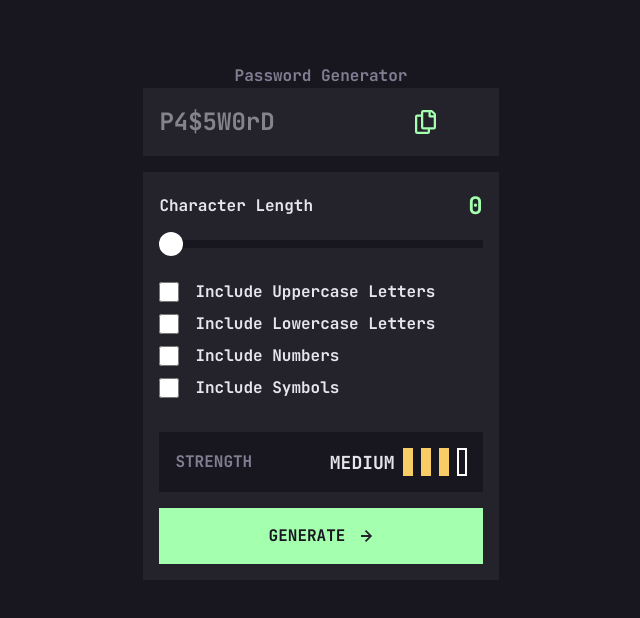
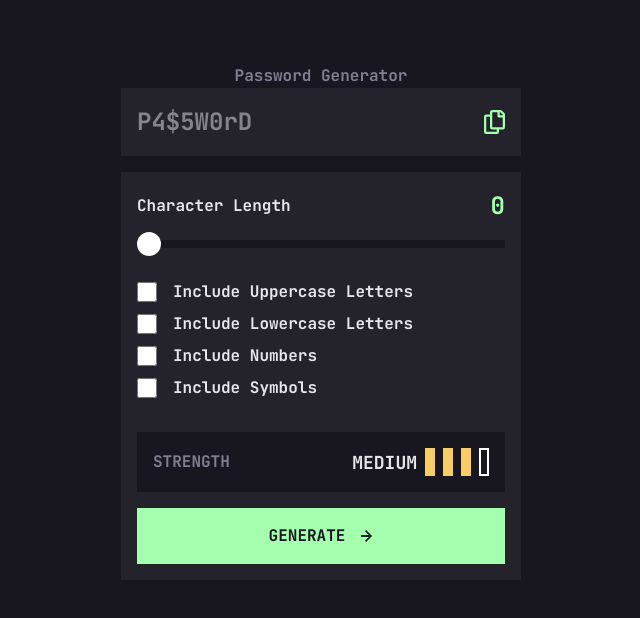
Before and after one commit to SuhasPatnaik/password-generator-app, a React (Vite) app: page / in a window 1280 px wide. Shown: the top 618 px of the page, without its empty margins (319-959 px from the left). Built offline with nearby package versions, Linux system fonts and the light colour scheme.

Commit message:
Fixed UI bug: Variable container width fixed

```diff
--- a/src/components/GenerateBtn.tsx
+++ b/src/components/GenerateBtn.tsx
@@ -21,7 +21,7 @@ export default function GenerateBtn({
     }
     setNoOptionsSelected(false);
     onGeneratePassword(
-      8,
+      28,
       isUppercaseChecked,
       isLowercaseChecked,
       isNumberChecked,
--- a/src/components/PasswordField.tsx
+++ b/src/components/PasswordField.tsx
@@ -10,7 +10,7 @@ export default function PasswordField({ password }) {
           disabled
           type="text"
           placeholder="P4$5W0rD"
-          className="focus:outline-hidden text-heading-md w-full max-w-[16rem] pr-4"
+          className="focus:outline-hidden text-heading-md w-full w-[16rem] pr-4"
           value={password}
         />
         {isCopied && <p className="text-neon-green pr-4">COPIED</p>}
```
